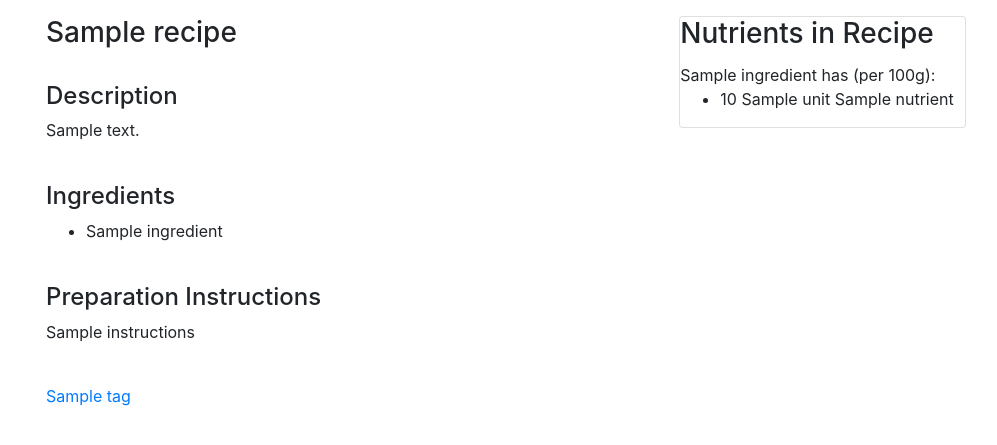
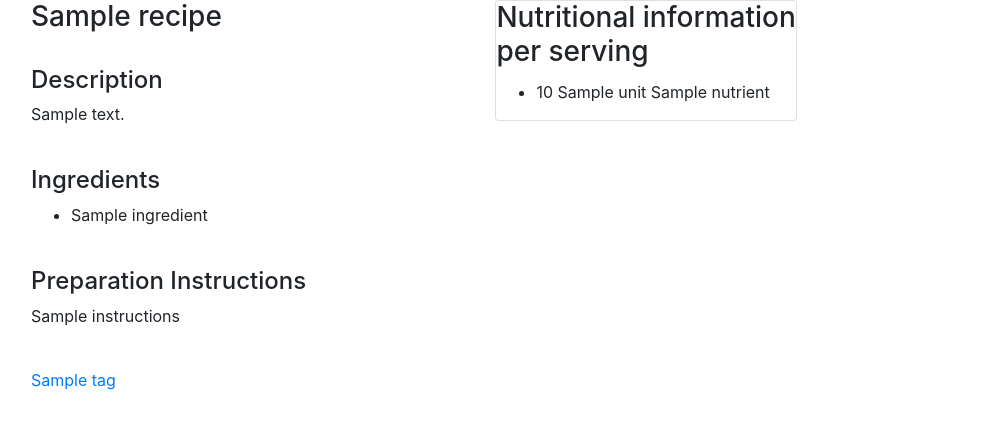
Before and after one commit to BradleyAllanDavis/CookbookDjango, a Django app: template templates/cookbook/recipe_detail.html in a window 1280 px wide. Shown: the part 136-581 px from the top of the page, without its empty margins (39-1036 px from the left). Run offline with Django 3.2, Linux system fonts and the light colour scheme; the template is opened without the code that fills it: most values are stand-ins (such as "Sample title", 1, 10 or a date in 2020); form fields are guessed from the names that the template uses; some libraries are stand-ins or nearby versions.

Commit message:
calculate nutritional info per serving

```diff
--- a/templates/base.html
+++ b/templates/base.html
@@ -59,14 +59,12 @@
 <!-- Container for Content -->
 <div class="container">
     <div class="row">
-        <div class="col-md-10">
         <p>
             <!-- Content -->
             {% block content %}
             {% endblock %}
             <!-- End Content -->
         </p>
-        </div>
     </div>
 </div>
 <!-- End Container -->
--- a/templates/cookbook/recipe_detail.html
+++ b/templates/cookbook/recipe_detail.html
@@ -11,7 +11,7 @@
 <div class="row">
 
     <!-- Recipe Information -->
-    <div class="col-md-8">
+    <div class="col-lg-7">
         <h3>{{ recipe.title }}
             {% if favorite_star_filled %}
             <a href="{% url 'cookbook:favorite' recipe.id %}"><i class="fa fa-star" aria-hidden="true"></i></a>
@@ -41,21 +41,15 @@
     <!-- Recipe Information -->
 
     <!-- Ingredient/Nutrient Information -->
-    <div class="col-md-4">
+    <div class="col-lg-5">
         <div class="card">
             <div class="card-block">
-                <h3 class="card-title">Nutrients in Recipe</h3>
-                {% for recipeingredient in recipe.recipeingredient_set.all %}
-                {{ recipeingredient.ingredient.name }} has (per 100g):
+                <h3 class="card-title">Nutritional information per serving</h3>
                 <ul>
-                    {% for ingredientnutrient in recipeingredient.ingredient.ingredientnutrient_set.all %}
-                    {% if ingredientnutrient.nutrient.id <= 205 or ingredientnutrient.nutrient.id == 291 or ingredientnutrient.nutrient.id == 208 %}
-                    <li>{{ ingredientnutrient.amount }} {{ ingredientnutrient.nutrient.unit }}
-                        {{ ingredientnutrient.nutrient.name }}  </li>
-                    {% endif %}
+                    {% for nutrient_id, nutrient in nutrients.items %}
+                    <li>{{nutrient.amount}} {{nutrient.unit}} {{nutrient.name}}</li>
                     {% endfor %}
                 </ul>
-                {% endfor %}
             </div>
         </div>
     </div>
```
Also changed, not shown: views.py (+22 -7 lines). Lines whose indentation alone changed are shown as unchanged.
